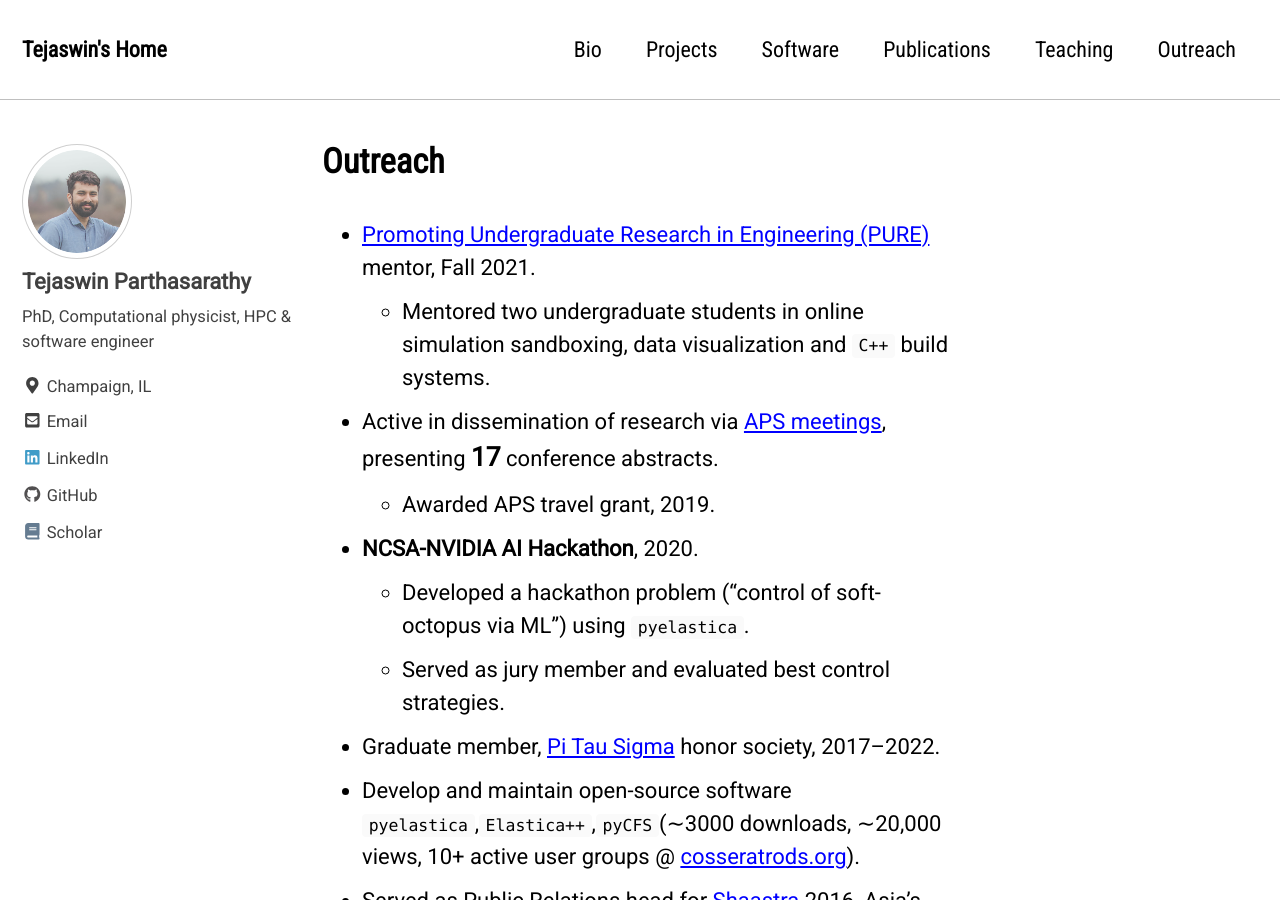
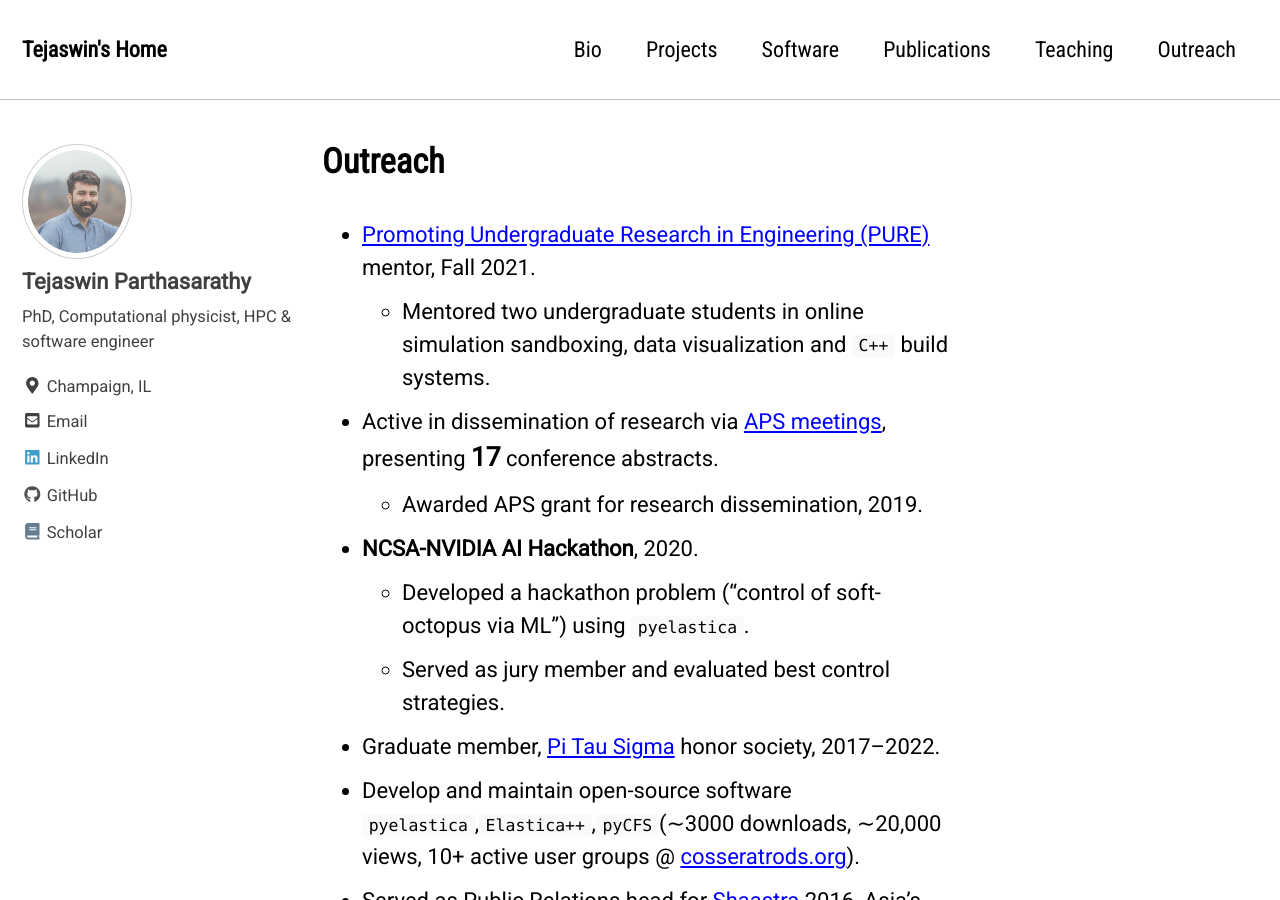
Before and after one commit to parthas1/parthas1.github.io, a Jekyll site: the page built from _pages/outreach.md, in a window 1280 px wide and 900 px high. Built offline with Jekyll 4.4.1, drawn with Linux system fonts in a browser that asks for light colours; nearby versions of some CDN libraries.

Commit message:
rename : travel grant to sync with resume

```diff
--- a/_pages/outreach.md
+++ b/_pages/outreach.md
@@ -8,7 +8,7 @@ excerpt: "Outreach activities"
 - [Promoting Undergraduate Research in Engineering (PURE)](http://web.archive.org/web/20220102070306/https://pure.engr.illinois.edu/mentors/) mentor, Fall 2021.
 	- Mentored two undergraduate students in online simulation sandboxing, data visualization and `C++` build systems.
 - Active in dissemination of research via [APS meetings](https://www.aps.org/), presenting **<span style="font-size:120%;">17</span>** conference abstracts.
-	- Awarded APS travel grant, 2019.
+	- Awarded APS grant for research dissemination, 2019.
 - **NCSA-NVIDIA AI Hackathon**, 2020.
 	- Developed a hackathon problem ("control of soft-octopus via ML") using `pyelastica`.
 	- Served as jury member and evaluated best control strategies.
```
